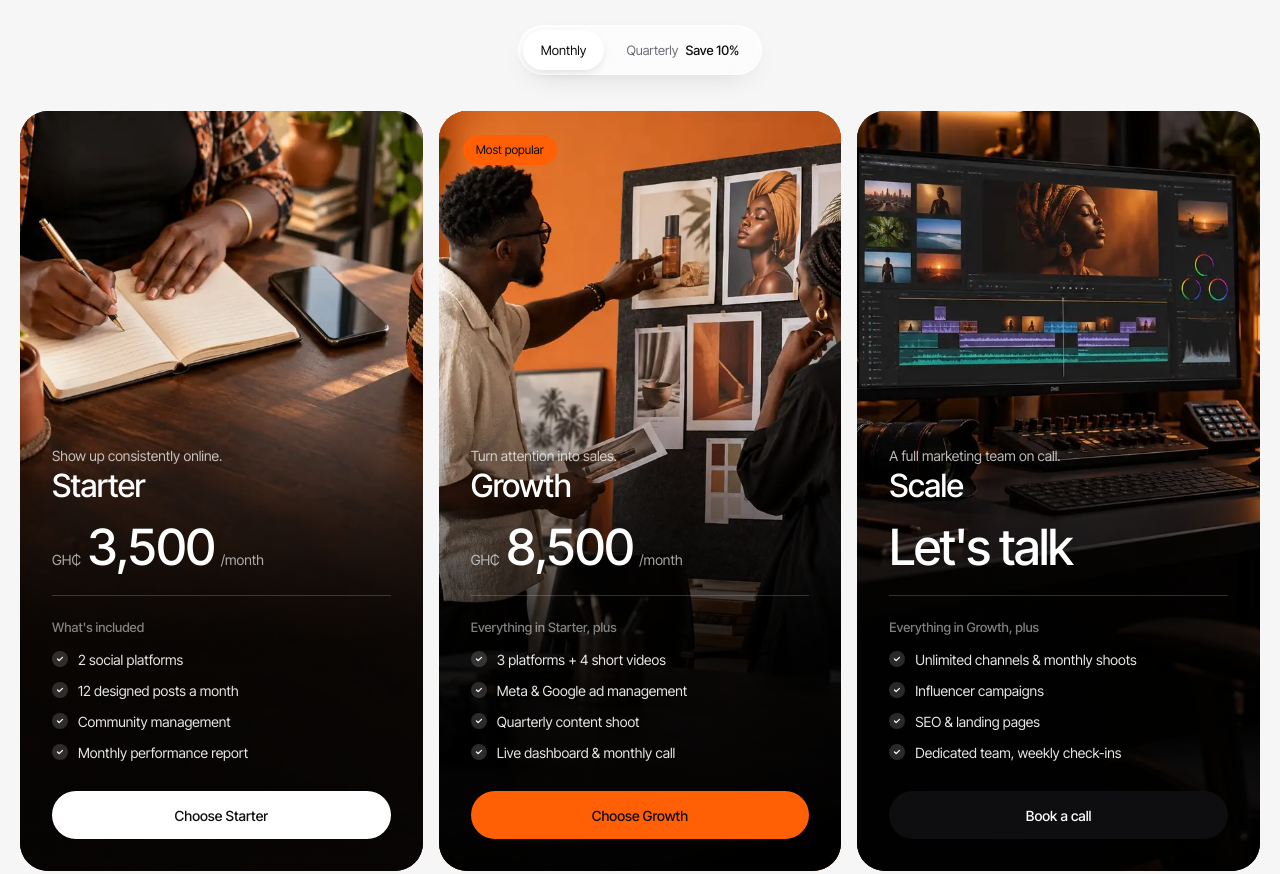
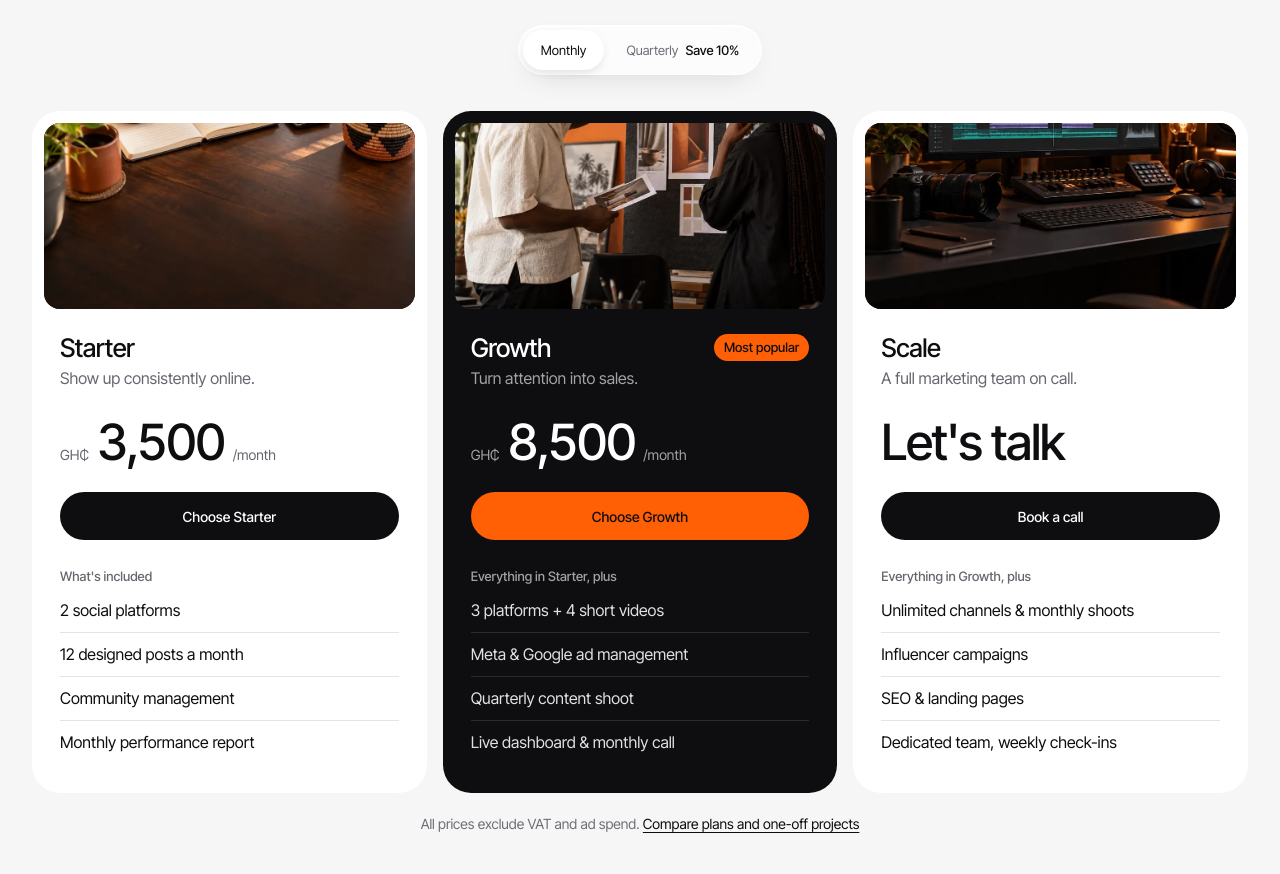
Before and after one commit to Vokondo/trendzeta-website, a plain HTML site: page index.html in a window 1280 px wide. Shown: the part 4918-5792 px from the top of the page. Drawn offline with Linux system fonts and the light colour scheme.

Commit message:
Home: plan cards match the Pricing page; plain case-study dots
- Home pricing uses the same plan cards as the Pricing page (photo on
  top, name, price, button, ruled list), in white on the grey page,
  instead of full-height photo cards with text over a dark fade and
  tick icons. Phones keep the swipe row, Growth first and centred on
  Starter; text sizes match the Pricing page.
- Case-study carousel dots no longer sit in a shadowed glass pill;
  plain dots and a flat play/pause button, like the Pricing carousel.

Co-Authored-By: Claude Opus 5.5 <noreply@anthropic.com>
Claude-Session: https://claude.ai/code/session_01FJ6Y5GkRG6qehYbqJ12qDG

```diff
--- a/css/styles.css
+++ b/css/styles.css
@@ -2585,3 +2585,49 @@ a.c--media:hover > img { transform: scale(1.03); }
   .shead__side .pill { height: 40px; padding: 0 18px; }
 }
 @media (prefers-reduced-motion: reduce) { .project__img img { transition: none; } .project:hover .project__img img { transform: none; } }
+
+/* Home pricing: same plan cards as the Pricing page, white on the grey page */
+.home .plans--cards {
+  --card: #fff;
+  --rule: #e4e4e8;
+  --soft: #4d4d55;
+  --muted: #66666f;
+  --r-card: 28px;
+  --fs-sm: 14px;
+  --fs-h3: clamp(22px, 2vw, 28px);
+  --fs-num: clamp(40px, 3.9vw, 56px);
+  max-width: 1360px;
+  padding: 0 32px;
+  align-items: stretch;
+}
+.home .plans--cards .plan { color: var(--ink); }
+.home .plans--cards .plan.c--ink { color: #fff; }
+@media (max-width: 960px) {
+  .home .plans--cards { padding: 4px 20px 8px; }
+  .home .plans--cards > .plan { flex: 0 0 72%; scroll-snap-align: center; }
+  .home .plans--cards > .plan--growth { order: -1; }
+}
+@media (max-width: 600px) {
+  .home .plans--cards { --r-card: 20px; --fs-sm: 13px; --fs-h3: 20px; --fs-num: 34px; padding: 4px 10px 8px; font-size: 15px; }
+  .home .plans--cards .plan__for,
+  .home .plans--cards .plan li { font-size: 15px; }
+  .home .plans--cards > .plan { flex-basis: 84%; }
+}
+
+/* Home case-study controls: plain dots like the Pricing carousel */
+.home .carousel__dots {
+  padding: 0 6px;
+  background: none;
+  border: 0;
+  box-shadow: none;
+  backdrop-filter: none;
+  -webkit-backdrop-filter: none;
+}
+.home .carousel__play {
+  background: #e9e9ec;
+  border: 0;
+  box-shadow: none;
+  backdrop-filter: none;
+  -webkit-backdrop-filter: none;
+}
+.home .carousel__play:hover { background: #dedee2; }
--- a/index.html
+++ b/index.html
@@ -124,7 +124,7 @@
   <link rel="icon" type="image/png" sizes="192x192" href="images/favicon-192.png" />
   <link rel="apple-touch-icon" href="images/apple-touch-icon.png" />
   <meta name="theme-color" content="#ff5f05" />
-  <link rel="stylesheet" href="css/styles.css?v=59" />
+  <link rel="stylesheet" href="css/styles.css?v=60" />
 </head>
 <body class="home">
   <header class="navbar" id="navbar">
@@ -390,41 +390,53 @@
       </div>
     </div>
 
-    <div class="plans">
-      <article class="tier tier--starter media" data-label="plan-starter.jpg">
-        <img loading="lazy" decoding="async" src="images/plan-starter.webp" alt="" onerror="this.remove()" />
-
-        <div class="tier__body">
-          <p class="tier__for">Show up consistently online.</p>
-          <h3>Starter</h3>
-          <p class="tier__price"><small>GH₵</small><span data-price="3500">3,500</span><small>/month</small></p>
-          <p class="tier__plus">What's included</p>
-          <ul><li>2 social platforms</li><li>12 designed posts a month</li><li>Community management</li><li>Monthly performance report</li></ul>
-          <a href="#audit" class="pill pill--light">Choose Starter</a>
+    <div class="plans plans--cards">
+        <article class="plan c">
+          <div class="plan__img media" data-label="plan-starter.jpg"><img loading="lazy" decoding="async" src="images/plan-starter.webp" alt="" onerror="this.remove()" /></div>
+          <div class="plan__body">
+            <div class="plan__head"><h3 class="plan__name">Starter</h3></div>
+            <p class="plan__for">Show up consistently online.</p>
+            <p class="plan__price"><small>GH₵</small><span data-price="3500">3,500</span><small>/month</small></p>
+            <a href="#audit" class="pill pill--ink">Choose Starter</a>
+            <p class="plan__plus">What's included</p>
+            <ul>
+              <li>2 social platforms</li>
+              <li>12 designed posts a month</li>
+              <li>Community management</li>
+              <li>Monthly performance report</li>
+            </ul>
           </div>
         </article>
-      <article class="tier tier--growth media" data-label="plan-growth.jpg">
-        <img loading="lazy" decoding="async" src="images/plan-growth.webp" alt="" onerror="this.remove()" />
-        <span class="chip chip--orange">Most popular</span>
-        <div class="tier__body">
-          <p class="tier__for">Turn attention into sales.</p>
-          <h3>Growth</h3>
-          <p class="tier__price"><small>GH₵</small><span data-price="8500">8,500</span><small>/month</small></p>
-          <p class="tier__plus">Everything in Starter, plus</p>
-          <ul><li>3 platforms + 4 short videos</li><li>Meta &amp; Google ad management</li><li>Quarterly content shoot</li><li>Live dashboard &amp; monthly call</li></ul>
+        <article class="plan plan--growth c c--ink">
+          <div class="plan__img media" data-label="plan-growth.jpg"><img loading="lazy" decoding="async" src="images/plan-growth.webp" alt="" onerror="this.remove()" /></div>
+          <div class="plan__body">
+            <div class="plan__head"><h3 class="plan__name">Growth</h3><span class="plan__tag">Most popular</span></div>
+            <p class="plan__for">Turn attention into sales.</p>
+            <p class="plan__price"><small>GH₵</small><span data-price="8500">8,500</span><small>/month</small></p>
             <a href="#audit" class="pill pill--brand">Choose Growth</a>
+            <p class="plan__plus">Everything in Starter, plus</p>
+            <ul>
+              <li>3 platforms + 4 short videos</li>
+              <li>Meta &amp; Google ad management</li>
+              <li>Quarterly content shoot</li>
+              <li>Live dashboard &amp; monthly call</li>
+            </ul>
           </div>
         </article>
-      <article class="tier tier--scale media" data-label="plan-scale.jpg">
-        <img loading="lazy" decoding="async" src="images/plan-scale.webp" alt="" onerror="this.remove()" />
-
-        <div class="tier__body">
-          <p class="tier__for">A full marketing team on call.</p>
-          <h3>Scale</h3>
-          <p class="tier__price"><span>Let's talk</span></p>
-          <p class="tier__plus">Everything in Growth, plus</p>
-          <ul><li>Unlimited channels &amp; monthly shoots</li><li>Influencer campaigns</li><li>SEO &amp; landing pages</li><li>Dedicated team, weekly check-ins</li></ul>
-          <a href="#audit" class="pill pill--dark">Book a call</a>
+        <article class="plan c">
+          <div class="plan__img media" data-label="plan-scale.jpg"><img loading="lazy" decoding="async" src="images/plan-scale.webp" alt="" onerror="this.remove()" /></div>
+          <div class="plan__body">
+            <div class="plan__head"><h3 class="plan__name">Scale</h3></div>
+            <p class="plan__for">A full marketing team on call.</p>
+            <p class="plan__price"><span>Let's talk</span></p>
+            <a href="#audit" class="pill pill--ink">Book a call</a>
+            <p class="plan__plus">Everything in Growth, plus</p>
+            <ul>
+              <li>Unlimited channels &amp; monthly shoots</li>
+              <li>Influencer campaigns</li>
+              <li>SEO &amp; landing pages</li>
+              <li>Dedicated team, weekly check-ins</li>
+            </ul>
           </div>
         </article>
     </div>
@@ -560,6 +572,6 @@
   </footer>
 
 </div>
-<script src="js/main.js?v=16"></script>
+<script src="js/main.js?v=17"></script>
 </body>
 </html>
--- a/js/main.js
+++ b/js/main.js
@@ -163,7 +163,7 @@ if (plansRow) {
   let plansTouched = false;
   const centrePlans = () => {
     if (plansTouched || plansRow.scrollWidth <= plansRow.clientWidth + 2) return;
-    const cards = [...plansRow.querySelectorAll('.tier')].sort((a, b) => a.offsetLeft - b.offsetLeft);
+    const cards = [...plansRow.querySelectorAll('.tier, .plan')].sort((a, b) => a.offsetLeft - b.offsetLeft);
     const mid = cards[Math.floor(cards.length / 2)];
     plansRow.scrollLeft = mid.offsetLeft - (plansRow.clientWidth - mid.offsetWidth) / 2;
   };
```
Also changed, not shown: about.html (+2 -2 lines), contact.html (+2 -2 lines), pricing.html (+2 -2 lines). Lines whose indentation alone changed are shown as unchanged.
